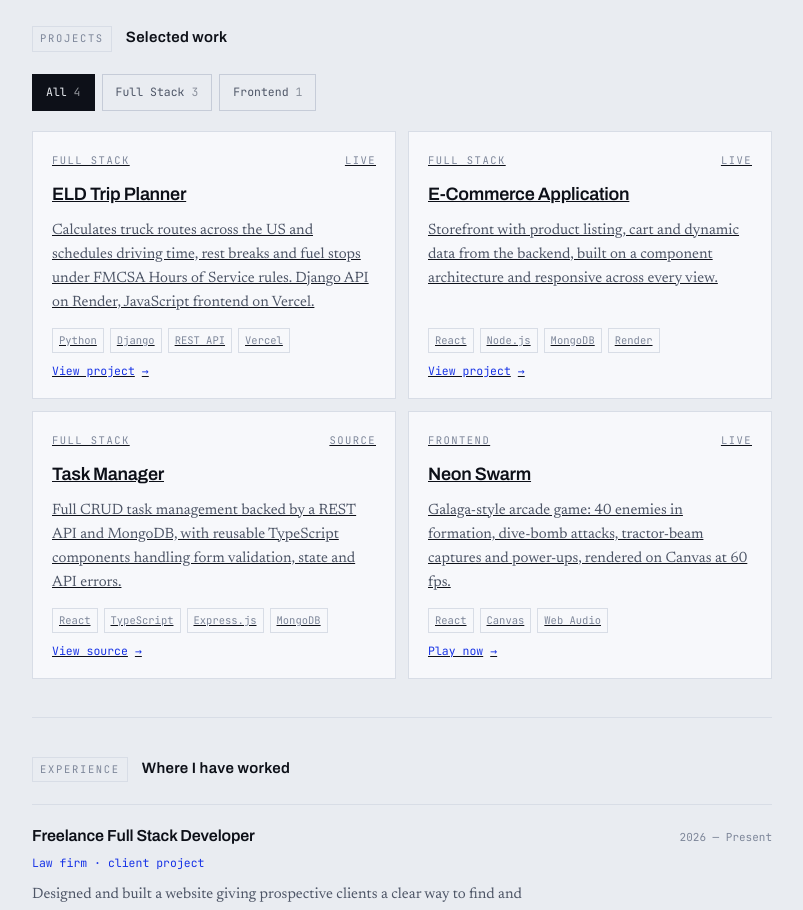
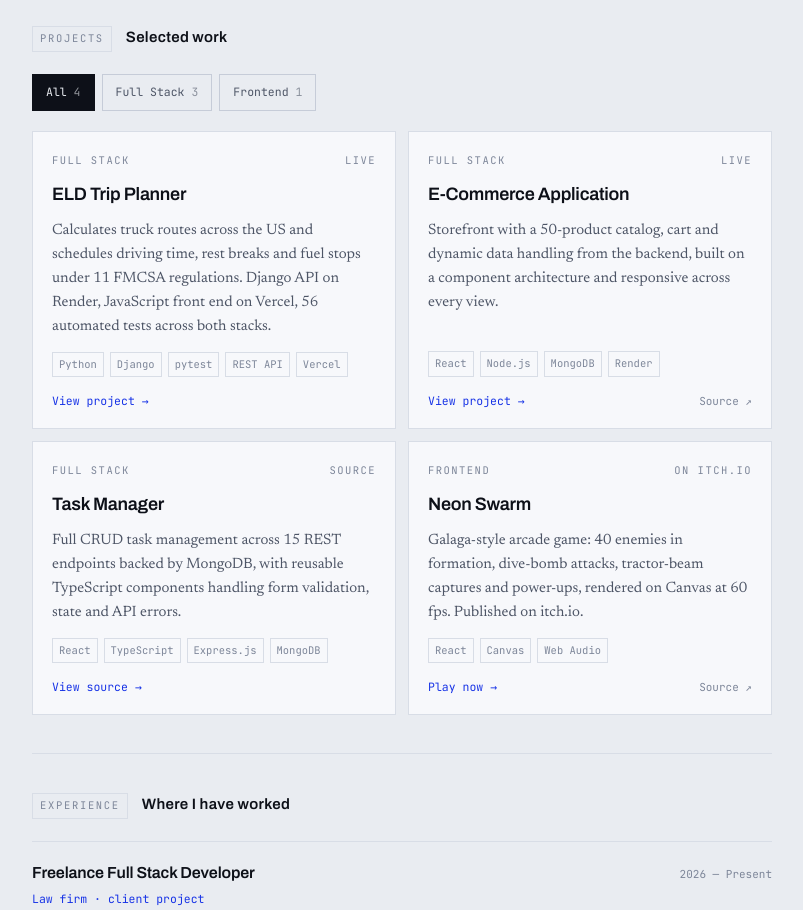
Before and after one commit to matii1942/Portafolio, a React (Vite) app: page / in a window 1280 px wide. Shown: the part 840-1750 px from the top of the page, without its empty margins (442-1245 px from the left). Built offline with nearby package versions, Linux system fonts and the light colour scheme.

Commit message:
Enhance Projects component with sourceUrl and updates
Added optional sourceUrl field to Project interface and updated project details. Enhanced project descriptions and adjusted project card rendering to include source link.

```diff
--- a/src/components/Projects.tsx
+++ b/src/components/Projects.tsx
@@ -8,6 +8,8 @@ interface Project {
   title: string;
   description: string;
   url: string;
+  /** Optional repository link, shown as a second action on the card. */
+  sourceUrl?: string;
   category: Category;
   status: string;
   tags: string[];
@@ -18,18 +20,19 @@ const projects: Project[] = [
   {
     title: 'ELD Trip Planner',
     description:
-      'Calculates truck routes across the US and schedules driving time, rest breaks and fuel stops under FMCSA Hours of Service rules. Django API on Render, JavaScript frontend on Vercel.',
+      'Calculates truck routes across the US and schedules driving time, rest breaks and fuel stops under 11 FMCSA regulations. Django API on Render, JavaScript front end on Vercel, 56 automated tests across both stacks.',
     url: 'https://eld-trip-planner-livid-tau.vercel.app/',
     category: 'full',
     status: 'Live',
-    tags: ['Python', 'Django', 'REST API', 'Vercel'],
+    tags: ['Python', 'Django', 'pytest', 'REST API', 'Vercel'],
     cta: 'View project',
   },
   {
     title: 'E-Commerce Application',
     description:
-      'Storefront with product listing, cart and dynamic data from the backend, built on a component architecture and responsive across every view.',
+      'Storefront with a 50-product catalog, cart and dynamic data handling from the backend, built on a component architecture and responsive across every view.',
     url: 'https://e-commerce-1-wcxq.onrender.com',
+    sourceUrl: 'https://github.com/matii1942/ecommerce',
     category: 'full',
     status: 'Live',
     tags: ['React', 'Node.js', 'MongoDB', 'Render'],
@@ -38,7 +41,7 @@ const projects: Project[] = [
   {
     title: 'Task Manager',
     description:
-      'Full CRUD task management backed by a REST API and MongoDB, with reusable TypeScript components handling form validation, state and API errors.',
+      'Full CRUD task management across 15 REST endpoints backed by MongoDB, with reusable TypeScript components handling form validation, state and API errors.',
     url: 'https://github.com/matii1942',
     category: 'full',
     status: 'Source',
@@ -48,10 +51,11 @@ const projects: Project[] = [
   {
     title: 'Neon Swarm',
     description:
-      'Galaga-style arcade game: 40 enemies in formation, dive-bomb attacks, tractor-beam captures and power-ups, rendered on Canvas at 60 fps.',
-    url: 'https://matii1942.github.io/Neon-Swarm/',
+      'Galaga-style arcade game: 40 enemies in formation, dive-bomb attacks, tractor-beam captures and power-ups, rendered on Canvas at 60 fps. Published on itch.io.',
+    url: 'https://matii1942.itch.io/neon-swarm',
+    sourceUrl: 'https://github.com/matii1942/Neon-Swarm',
     category: 'front',
-    status: 'Live',
+    status: 'On itch.io',
     tags: ['React', 'Canvas', 'Web Audio'],
     cta: 'Play now',
   },
@@ -93,13 +97,7 @@ export const Projects: React.FC = () => {
 
       <div className="projects-grid">
         {visible.map((project) => (
-          <a
-            key={project.title}
-            href={project.url}
-            target="_blank"
-            rel="noopener noreferrer"
-            className="project-card"
-          >
+          <article className="project-card" key={project.title}>
             <div className="project-meta">
               <span>{project.category === 'full' ? 'Full Stack' : 'Frontend'}</span>
               <span>{project.status}</span>
@@ -111,10 +109,27 @@ export const Projects: React.FC = () => {
                 <span key={tag}>{tag}</span>
               ))}
             </div>
-            <div className="project-go">
-              {project.cta} <span className="arw">→</span>
+            <div className="project-actions">
+              <a
+                className="project-go"
+                href={project.url}
+                target="_blank"
+                rel="noopener noreferrer"
+              >
+                {project.cta} <span className="arw">→</span>
+              </a>
+              {project.sourceUrl && (
+                <a
+                  className="project-source"
+                  href={project.sourceUrl}
+                  target="_blank"
+                  rel="noopener noreferrer"
+                >
+                  Source ↗
+                </a>
+              )}
             </div>
-          </a>
+          </article>
         ))}
       </div>
     </section>
```
